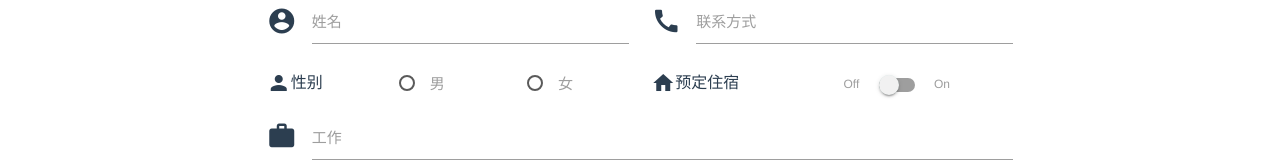
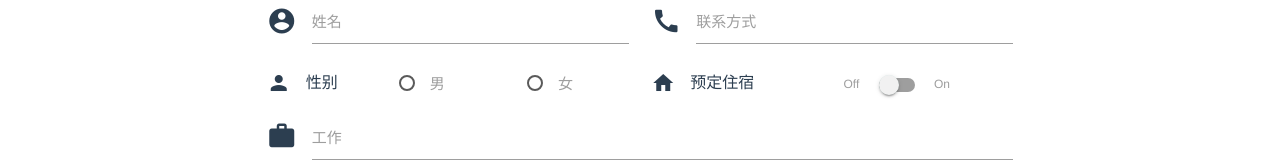
Before and after one commit to 01coding/ConferenceCenter, a Vue app: page /conference/1/join in a window 1280 px wide. Shown: the part 545-707 px from the top of the page. Built offline with nearby package versions, Linux system fonts and the light colour scheme; no server answers; sample sign-in values are in the browser's storage; what vue-bus, vuejs-dialog would draw is missing.

Commit message:
update ConferenceJoin.vue

```diff
--- a/src/components/ConferenceInformation/ConferenceJoin.vue
+++ b/src/components/ConferenceInformation/ConferenceJoin.vue
@@ -101,7 +101,7 @@
               <div class="row valign-wrapper" style="margin-bottom: 0;padding-top: 3px;padding-bottom: 3px;">
                   <div class="col s2 valign-wrapper">
                     <i class="material-icons prefix">person</i>
-                    性别
+                    <span style="margin-left: 1rem;">性别</span>
                   </div>
                   <label class="col s2">
                     <input type="radio" value="男" v-model="participant_field.sex" />
@@ -113,7 +113,7 @@
                   </label>
                   <div class="col s3 valign-wrapper">
                     <i class="material-icons prefix">home</i>
-                    预定住宿
+                    <span style="margin-left: 1rem;">预定住宿</span>
                   </div>
                   <div class="switch col s3">
                     <label>
@@ -542,25 +542,6 @@
             return;
           }
         }
-        //check participants information
-        /*if(type === 1) {
-          if(this.participants.length != 1) {
-            M.toast({
-              html: "<span style='font-weight: bold;'>您只能本人参会</span>",
-              classes: 'yellow darken-2 rounded'
-            });
-            return;
-          }
-        }
-        else {
-          if(this.participants.length < 1) {
-            M.toast({
-              html: "<span style='font-weight: bold;'>您需要填写至少一位参会者信息</span>",
-              classes: 'yellow darken-2 rounded'
-            });
-            return;
-          }
-        }*/
         //set parameters to transmit
         let participant_str = JSON.stringify(this.participants);
         let file_url = files[0].response;
```
